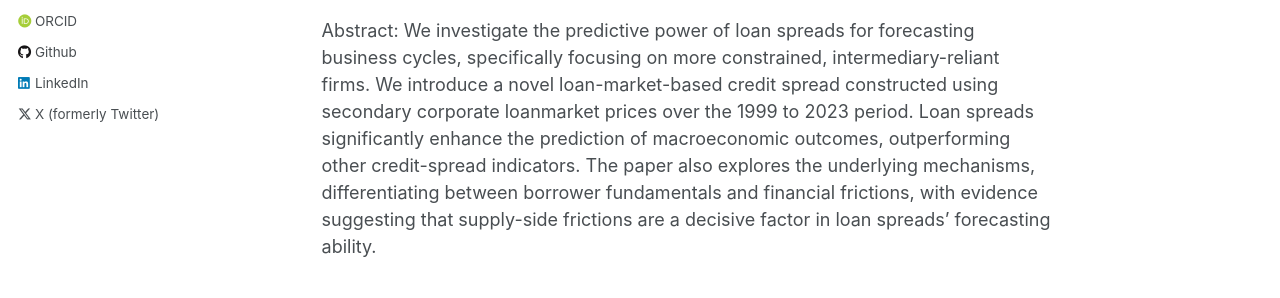
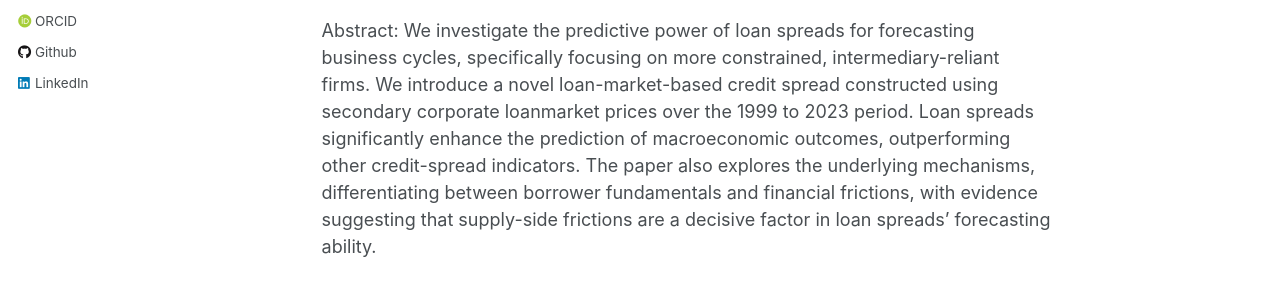
Before and after one commit to aspi6246/aspi6246.github.io, a Jekyll site: the page built from _pages/about.md, in a window 1280 px wide. Shown: the part 493-791 px from the top of the page. Built offline with Jekyll 4.4.1, drawn with Linux system fonts in a browser that asks for light colours; some web fonts are replaced; part of the change alters nothing that is shown.

Commit message:
Remove Twitter handle from author profile
The 'AlessandroSpina' handle in _config.yml was the AcademicPages
template default carried over from a fork — it isn't this site's
author. Setting twitter to blank suppresses the X/Twitter icon in
the sidebar via the theme's conditional rendering. No other
references in repo content (theme files in _includes/* render
conditionally on site.author.twitter being set).

```diff
--- a/_config.yml
+++ b/_config.yml
@@ -65,7 +65,7 @@ author:
   steam            : # Username
   telegram         : # URL
   tumblr           : # Username
-  twitter          : "AlessandroSpina"
+  twitter          : # Username
   vine             : # Username
   weibo            : # Username
   wikipedia        : # Username
```
